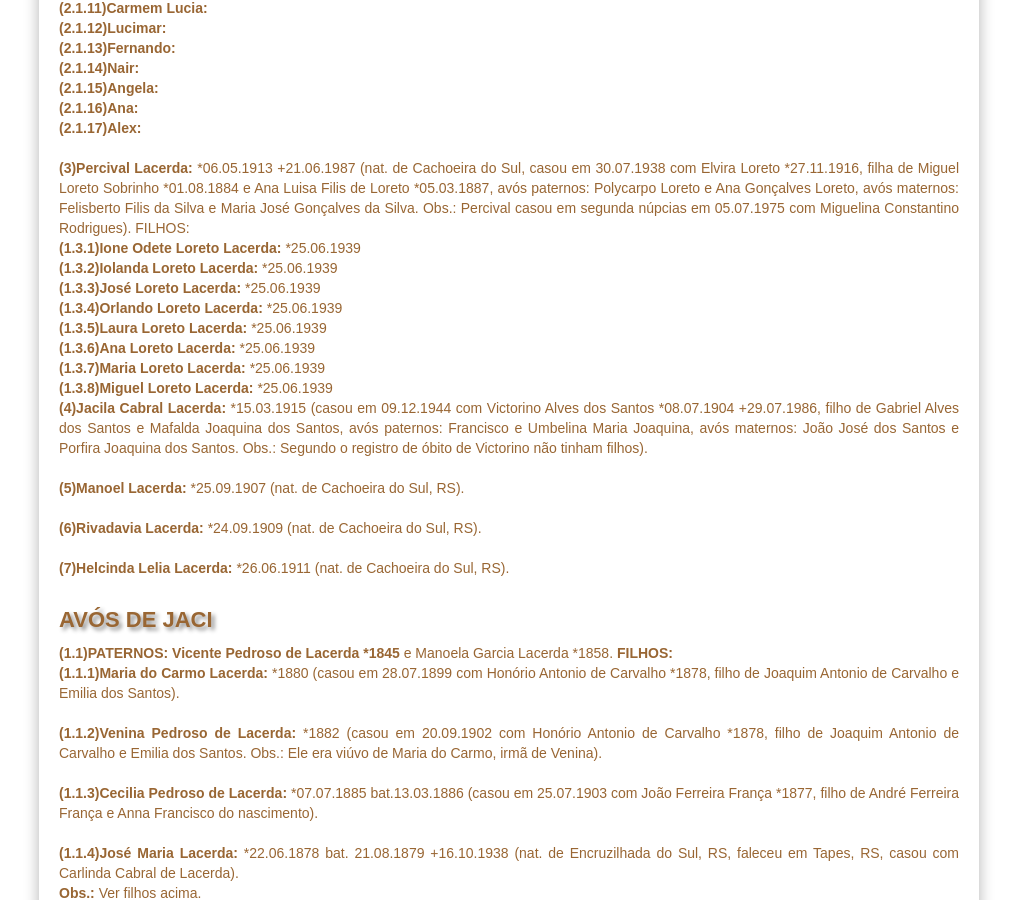
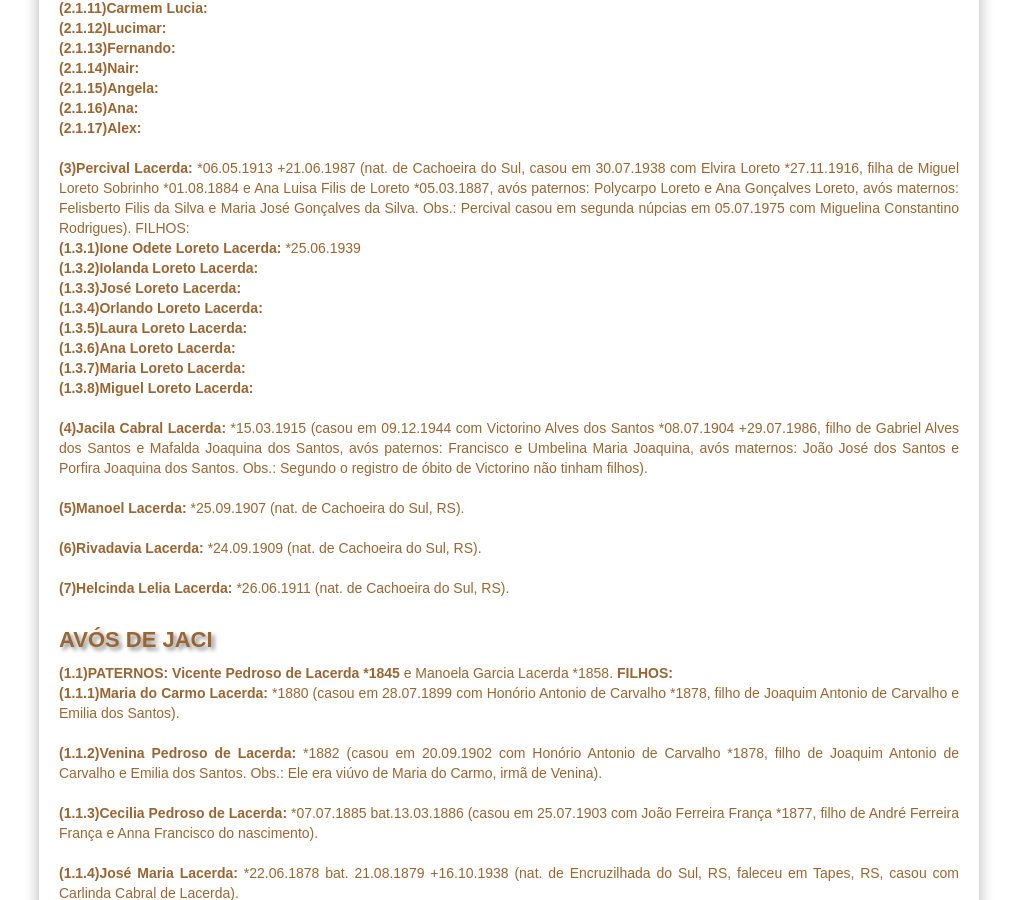
Before and after one commit to claudiovargas1955/claudiovargas1955.github.io, a Jekyll site: the page built from _pages/familia-lacerda.html, in a window 1280 px wide and 900 px high, scrolled down 1125 px. Shown: the whole window, without its empty margins (131-1148 px from the left). Built offline with Jekyll 4.4.1, drawn with Linux system fonts in a browser that asks for light colours; some web fonts are replaced.

Commit message:
Update familia-lacerda.html

```diff
--- a/_pages/familia-lacerda.html
+++ b/_pages/familia-lacerda.html
@@ -143,13 +143,13 @@ de Miguel Loreto Sobrinho *01.08.1884 e Ana Luisa Filis de Loreto *05.03.1887, a
 avós maternos: Felisberto Filis da Silva e Maria José Gonçalves da Silva. Obs.: Percival casou em segunda núpcias em 05.07.1975 com
 Miguelina Constantino Rodrigues). </b>FILHOS: </b><br>
            <b>(1.3.1)Ione Odete Loreto Lacerda: </b>*25.06.1939 <br>
-           <b>(1.3.2)Iolanda Loreto Lacerda: </b>*25.06.1939 <br>
-           <b>(1.3.3)José Loreto Lacerda: </b>*25.06.1939 <br>
-           <b>(1.3.4)Orlando Loreto Lacerda: </b>*25.06.1939 <br>
-           <b>(1.3.5)Laura Loreto Lacerda: </b>*25.06.1939 <br>
-           <b>(1.3.6)Ana Loreto Lacerda: </b>*25.06.1939 <br>
-           <b>(1.3.7)Maria Loreto Lacerda: </b>*25.06.1939 <br>
-           <b>(1.3.8)Miguel Loreto Lacerda: </b>*25.06.1939 <br>
+           <b>(1.3.2)Iolanda Loreto Lacerda: </b> <br>
+           <b>(1.3.3)José Loreto Lacerda: </b> <br>
+           <b>(1.3.4)Orlando Loreto Lacerda: </b> <br>
+           <b>(1.3.5)Laura Loreto Lacerda: </b> <br>
+           <b>(1.3.6)Ana Loreto Lacerda: </b> <br>
+           <b>(1.3.7)Maria Loreto Lacerda: </b> <br>
+           <b>(1.3.8)Miguel Loreto Lacerda: </b><br><br>
 
 <b>(4)Jacila Cabral Lacerda: </b>*15.03.1915 (casou em 09.12.1944 com Victorino Alves dos Santos *08.07.1904 +29.07.1986, filho de
 Gabriel Alves dos Santos e Mafalda Joaquina dos Santos, avós paternos: Francisco e Umbelina Maria Joaquina, avós maternos: João José dos
```
